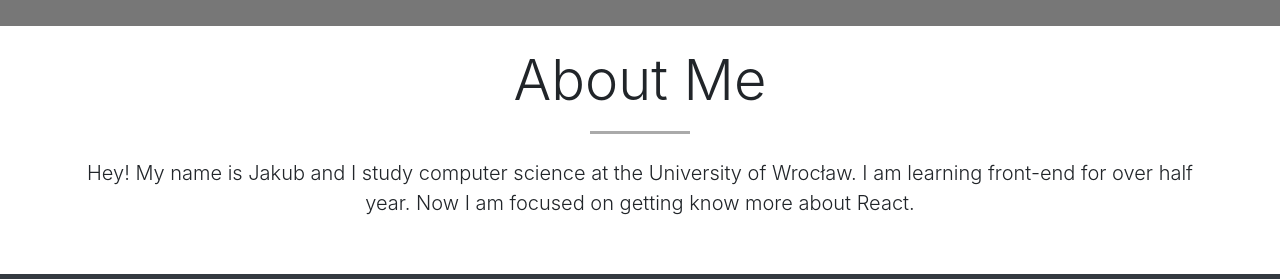
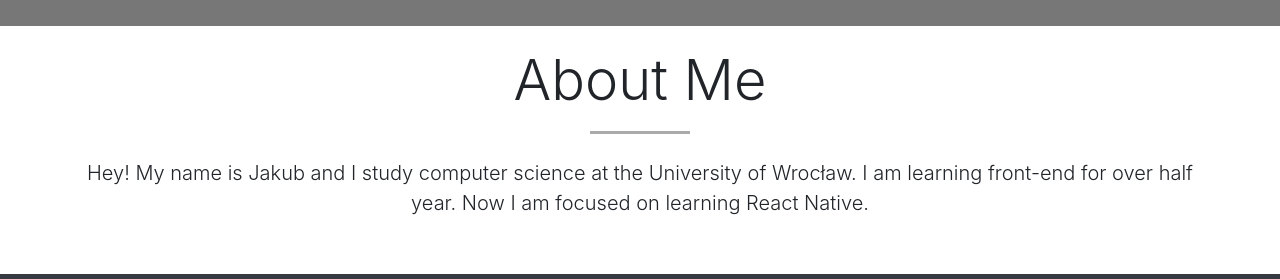
Before and after one commit to JackJ77/JackJ77.github.io, a website: page index.html in a window 1280 px wide. Shown: the part 2094-2373 px from the top of the page. Drawn offline with Linux system fonts and the light colour scheme.

Commit message:
edit about

```diff
--- a/index.html
+++ b/index.html
@@ -180,7 +180,7 @@
           <h3 class="display-4">About Me</h3>
           <p class="lead py-3">
             Hey! My name is Jakub and I study computer science at the University of Wrocław.
-            I am learning front-end for over half year. Now I am focused on getting know more about React.
+            I am learning front-end for over half year. Now I am focused on learning React Native.
           </p>
         </div>
       </div>
```
